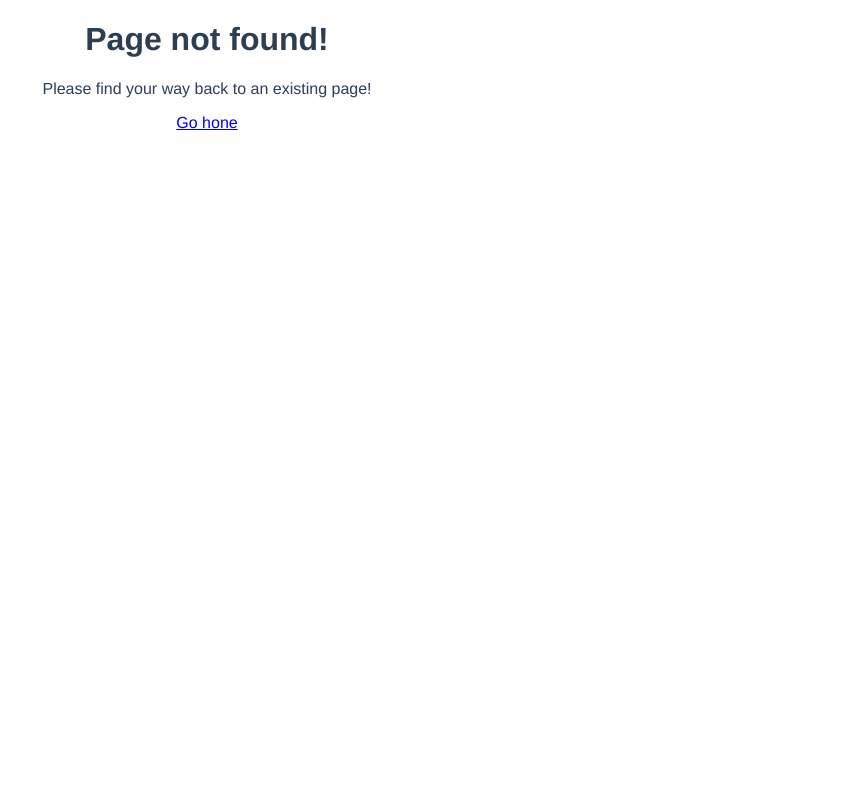
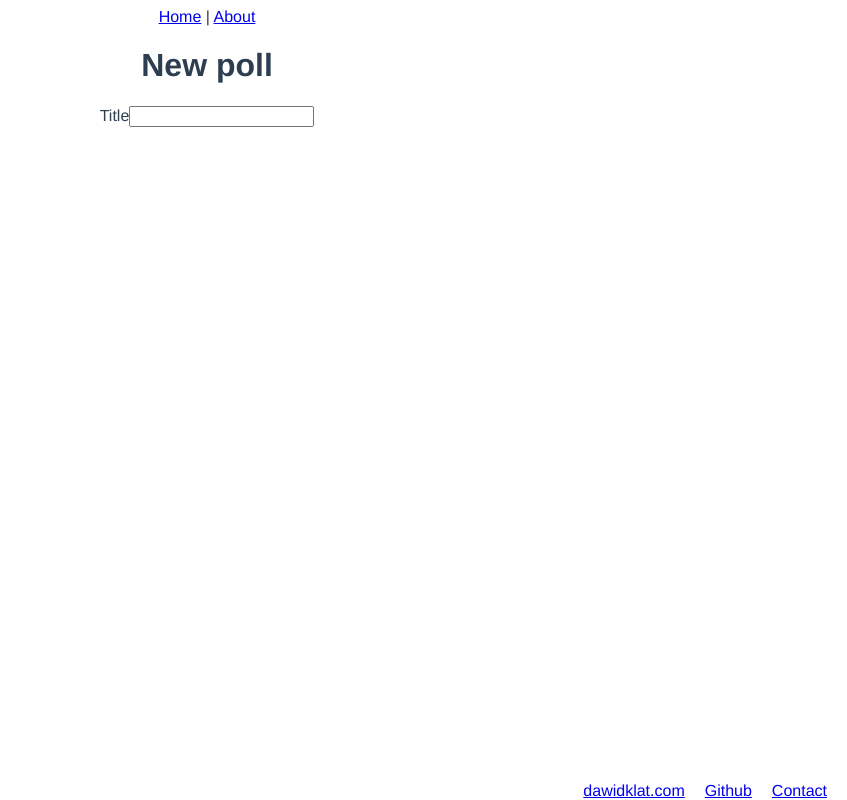
Before and after one commit to HOLINHED/poll-creator, a Vue app in the folder frontend/: page /new in a window 1280 px wide. Before the commit this address had no page. Shown: the whole page, without its empty margins (433-1280 px from the left). Built offline with nearby package versions, Linux system fonts and the light colour scheme.

Commit message:
complete setup

```diff
--- a/frontend/src/App.vue
+++ b/frontend/src/App.vue
@@ -1,8 +1,23 @@
 <template>
   <div id="app">
+    <Header />
     <router-view/>
+    <Footer />
   </div>
 </template>
+
+<script>
+import Header from '@/components/Header.vue';
+import Footer from '@/components/Footer.vue';
+
+export default {
+  name: 'App',
+  components: {
+    Header,
+    Footer
+  }
+}
+</script>
 
 <style>
 #app {
--- /dev/null
+++ b/frontend/src/components/ExistingForm.vue
@@ -0,0 +1,33 @@
+<template>
+   <form class="existing">
+        <label for="code">code</label>
+        <input type="text" name="code" id="code" v-model="id" placeholder="poll id">
+        <button id="existing" @click.prevent="submit()">Go</button>
+   </form>
+</template>
+
+<script>
+import config from '@/config.js';
+
+export default {
+   name: 'exiting-form',
+   data() {
+      return {
+         id: null,
+      }
+   },
+   methods: {
+      submit() {
+
+         if (this.id) {
+            console.log(config.API)
+         }
+
+      }
+   }
+}
+</script>
+
+<style>
+
+</style>
--- a/frontend/src/components/Footer.vue
+++ b/frontend/src/components/Footer.vue
@@ -1,5 +1,9 @@
 <template>
-
+   <footer id="footer">
+      <a id="redirect" href="https://dawidklat.com">dawidklat.com</a>
+      <a id="github" href="https://github.com/holinhed/poll-creator">Github</a>
+      <a id="contact" href="#">Contact</a>
+   </footer>
 </template>
 
 <script>
@@ -8,6 +12,16 @@ export default {
 }
 </script>
 
-<style>
+<style scoped>
+#footer {
+  position: fixed;
+  left: 0;
+  bottom: 0;
+  width: 100%;
+  text-align: right;
+}
 
+a {
+   margin-right: 20px;
+}
 </style>
--- a/frontend/src/components/Header.vue
+++ b/frontend/src/components/Header.vue
@@ -1,5 +1,9 @@
 <template>
-
+   <div id="header">
+      <router-link to="/">Home</router-link>
+      |
+      <router-link to="about">About</router-link>
+   </div>
 </template>
 
 <script>
--- /dev/null
+++ b/frontend/src/config.js
@@ -0,0 +1,9 @@
+'use strict'
+
+const production = process.env.NODE_ENV === 'production';
+
+const API = production ? 'https://hp-poll.now.sh' : 'http://localhost:3000';
+
+export default {
+   API
+}
--- a/frontend/src/router.js
+++ b/frontend/src/router.js
@@ -22,9 +22,14 @@ export default new Router({
       component: () => import(/* webpackChunkName: "about" */ './views/About.vue'),
     },
     {
+      path: '/new',
+      name: 'createPoll',
+      component: () => import('./views/Create.vue'),
+    },
+    {
       path: '/*',
       name: 'notFound',
       component: () => import('./views/notFound.vue'),
-    },
+    }
   ],
 });
--- a/frontend/src/views/About.vue
+++ b/frontend/src/views/About.vue
@@ -1,10 +1,8 @@
 <template>
    <div id="about">
-      <router-link to="/">Home</router-link>
-      |
-      <router-link to="about">About</router-link>
       <h1>About</h1>
-      <p>This is a basic poll app that I made in my free time. Source code is on github at <a href="https://github.com/HOLINHED/poll-creator">github.com/holinhed/poll-creator</a></p>
+      <p>This is a poll app that I made in my free time.</p>
+      <p>Source code is on github at <a href="https://github.com/HOLINHED/poll-creator">github.com/holinhed/poll-creator</a></p>
    </div>
 </template>
 
--- /dev/null
+++ b/frontend/src/views/Create.vue
@@ -0,0 +1,19 @@
+<template>
+   <div id="create">
+      <h1>New poll</h1>
+      <form id="poll">
+         <label for="title">Title</label>
+         <input name="title" id="title" type="text">
+      </form>
+   </div>
+</template>
+
+<script>
+export default {
+
+}
+</script>
+
+<style>
+
+</style>
--- a/frontend/src/views/Home.vue
+++ b/frontend/src/views/Home.vue
@@ -3,23 +3,22 @@
     <h1>Welcome!</h1>
     <p>Create a new poll or access an existing one</p>
     <div class="container">
-      <button id="new">New poll</button>
-      <form class="existing">
-        <label for="code">code</label>
-        <input type="text" name="code" id="code">
-        <button id="existing">Go</button>
-      </form>
+      <router-link to="/new">
+        <button id="new">New poll</button>
+      </router-link>
+      <ExistingForm />
     </div>
   </div>
 </template>
 
 <script>
 // @ is an alias to /src
+import ExistingForm from "@/components/ExistingForm.vue";
 
 export default {
   name: 'home',
   components: {
-
+    ExistingForm
   },
 };
 </script>
```
